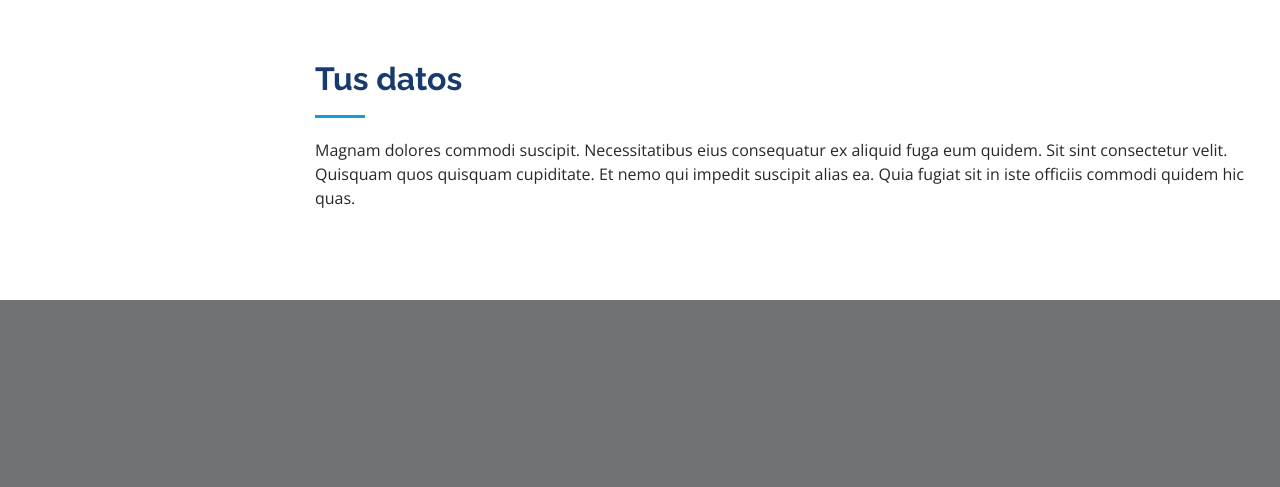
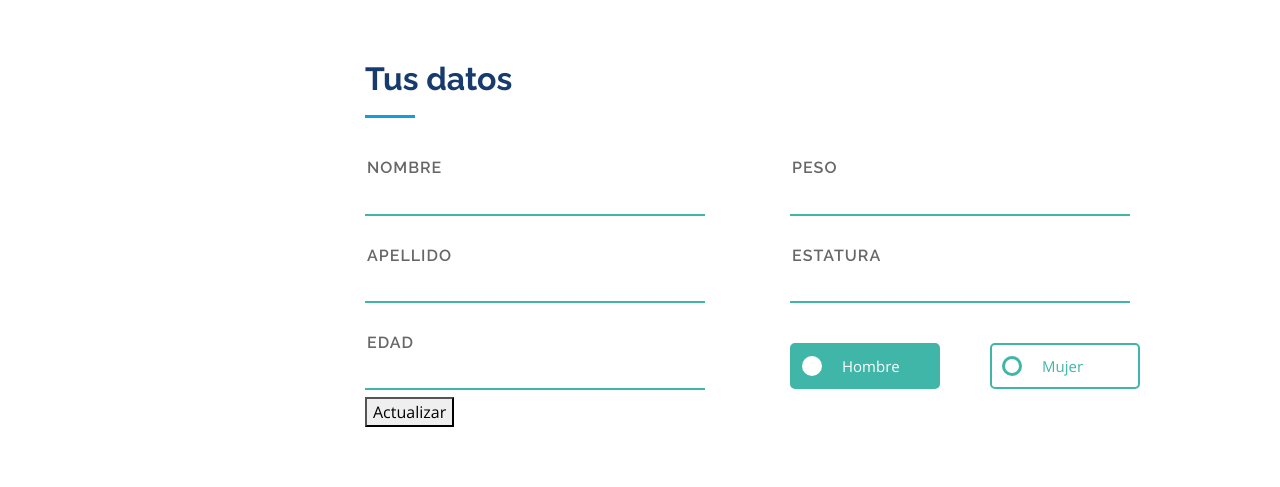
Before and after one commit to LMGP2002/ProyectoWeb, a PHP site: page /HTML/profile.html in a window 1280 px wide. Shown: the part 800-1287 px from the top of the page. Before the commit the page ends 1100 px from the top, so only its background shows below. Run offline with PHP 8.4, Linux system fonts and the light colour scheme.

Commit message:
Diseño de profile

```diff
--- a/CSS/profile.css
+++ b/CSS/profile.css
@@ -275,7 +275,7 @@ body {
 # Sections General
 --------------------------------------------------------------*/
 section {
-    padding: 60px 0;
+  padding: 60px 50px;
   overflow: hidden;
 }
 
@@ -284,7 +284,7 @@ body {
 }
 
 .section-title {
-    padding-bottom: 30px;
+  padding-bottom: 5px;
 }
 
 .section-title h2 {
@@ -338,7 +338,79 @@ body {
 .about .content p:last-child {
   margin-bottom: 0;
 }
+.datos_container{
+  margin-top: 5px;
+  width: 100%;
+  display: grid;
+  grid-template-columns: repeat(2,1fr);
+}
 
+h3{
+  color: rgb(104, 102, 102);
+  text-transform: uppercase;
+  font-size: 1rem;
+  letter-spacing: 1px;
+  margin-left: 2px;
+  margin-top: 10px;
+  font-weight: 600;
+}
+.datos_column{
+  display: flex;
+  flex-direction: column;
+  gap: 20px;
+}
+
+.input{
+  border: 0;
+  border-bottom: 2px solid #3fb6a8;
+  width: 80%;
+  font-size: 1rem;
+  padding: 2px 0;
+  color: #070707;
+  outline: none;
+}
+
+input[type="radio"]{
+  display: none;
+}
+.label{
+  position: relative;
+  color: #3fb6a8;
+  font-size: 15px;
+  width: 150px;
+  border:2px solid #3fb6a8;
+  border-radius: 5px;
+  padding: 10px;
+  display: flex;
+  align-items: center;
+
+  cursor: pointer;
+}
+.radio_container{
+  margin-top: 20px;
+  width: 150px;
+  display: flex;
+  gap: 50px;
+}
+.label::before{
+  content: "";
+  height: 20px;
+  width: 20px;
+  border:3px solid #3fb6a8;
+  border-radius: 50%;
+  margin-right:20px;
+}
+input[type='radio']:checked + .label{
+  background: #3fb6a8;
+  color: white;
+}
+input[type='radio']:checked + .label::before{
+  background: #3fb6a8;
+  color: white;
+  height: 16px;
+  width: 16px;
+  border: 10px solid white;
+}
 
 
 /*--------------------------------------------------------------
--- a/HTML/profile.html
+++ b/HTML/profile.html
@@ -67,8 +67,44 @@
       <div class="container">
         <div class="section-title">
           <h2>Tus datos</h2>
-          <p>Magnam dolores commodi suscipit. Necessitatibus eius consequatur ex aliquid fuga eum quidem. Sit sint consectetur velit. Quisquam quos quisquam cupiditate. Et nemo qui impedit suscipit alias ea. Quia fugiat sit in iste officiis commodi quidem hic quas.</p>
         </div>
+        <div class="datos_container">
+          <div class="datos_column left_datos">
+            <div>
+              <h3>Nombre</h3>
+              <input class="input" type="text">
+            </div>
+            <div>
+              <h3>Apellido</h3>
+              <input class="input" type="text">
+            </div>
+            <div>
+              <h3>Edad</h3>
+              <input class="input" type="text">
+            </div>
+          </div>
+          <div class="datos_column right_datos">
+            <div>
+              <h3>Peso</h3>
+              <input class="input" type="text">
+            </div>
+            <div>
+              <h3>Estatura</h3>
+              <input class="input" type="text">
+            </div>
+            <div class="radio_container">
+              <div>
+                <input class="radio" type="radio" name="sexo" id="hombre" checked='checked'>
+                <label class="label" for="hombre">Hombre</label>
+              </div>
+              <div>
+                <input class="radio" type="radio" name="sexo" id="mujer">
+                <label class="label" for="mujer">Mujer</label>
+              </div>
+            </div>
+          </div>
+      </div>
+      <button>Actualizar</button>
       </div>
     </section>
   </main>
--- a/JS/profile.js
+++ b/JS/profile.js
@@ -95,11 +95,6 @@
         });
         aos_init();
       });
-
-      // Initiate venobox (lightbox feature used in portofilo)
-      $(document).ready(function() {
-        $('.venobox').venobox();
-      });
     });
 
 
```
Lines whose indentation alone changed are shown as unchanged.
